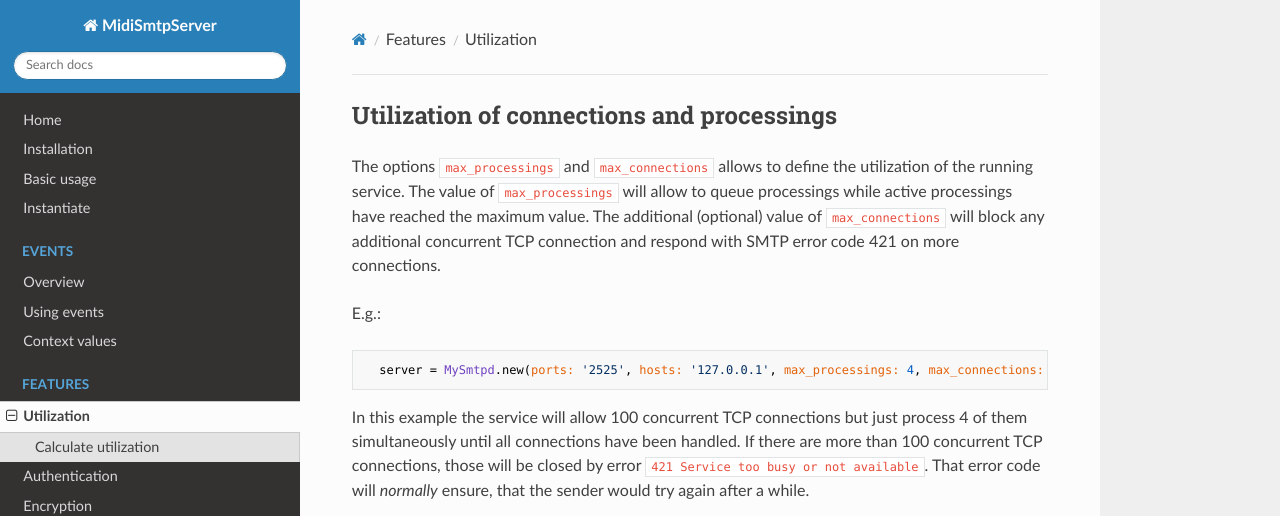
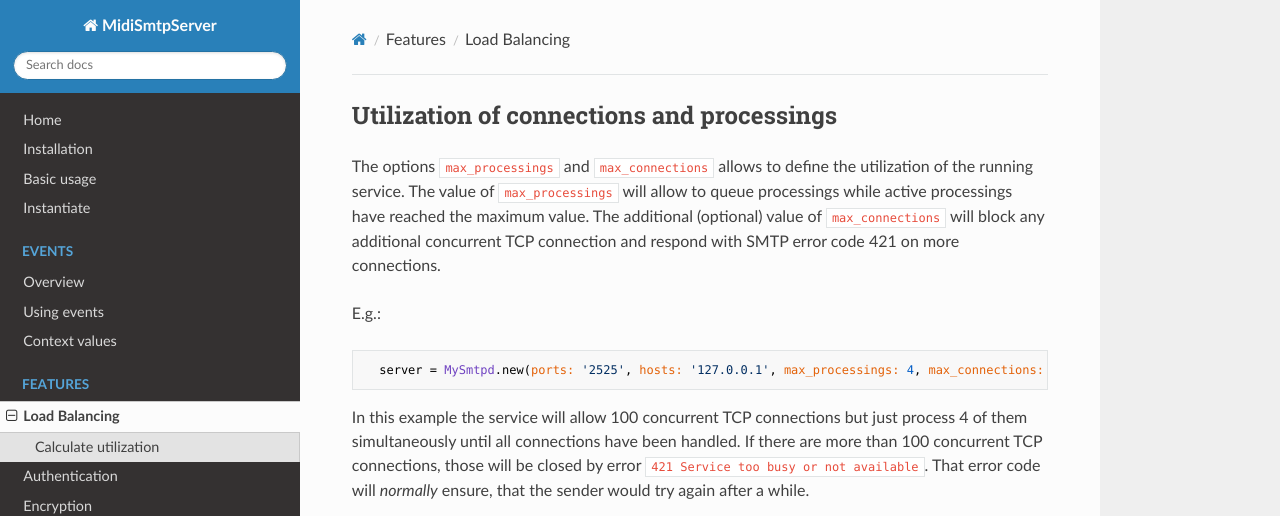
Before and after one commit to 4commerce-technologies-AG/midi-smtp-server, an MkDocs documentation site: the page built from mkdocs/feature_load_balancing.md, in a window 1280 px wide and 1249 px high. Shown: the top 516 px of the window. Built offline with MkDocs 1.6.1, drawn with Linux system fonts in a browser that asks for light colours; nearby versions of some CDN libraries; old or Windows-style settings are respelled for this version of MkDocs.

Commit message:
mod: changed wording from utilization into load balancing

```diff
--- a/mkdocs.yml
+++ b/mkdocs.yml
@@ -16,7 +16,7 @@ pages:
     - Using events: using_events.md
     - Context values: context_values.md
   - Features:
-    - Utilization: feature_utilization.md
+    - Load Balancing: feature_load_balancing.md
     - Authentication: feature_authentication.md
     - Encryption: feature_encryption.md
     - CR LF Modes: feature_cr_lf_modes.md
```
Also changed, not shown: CHANGELOG.md (+1 -1 lines), mkdocs/feature_load_balancing.md (renamed from mkdocs/feature_utilization.md).
